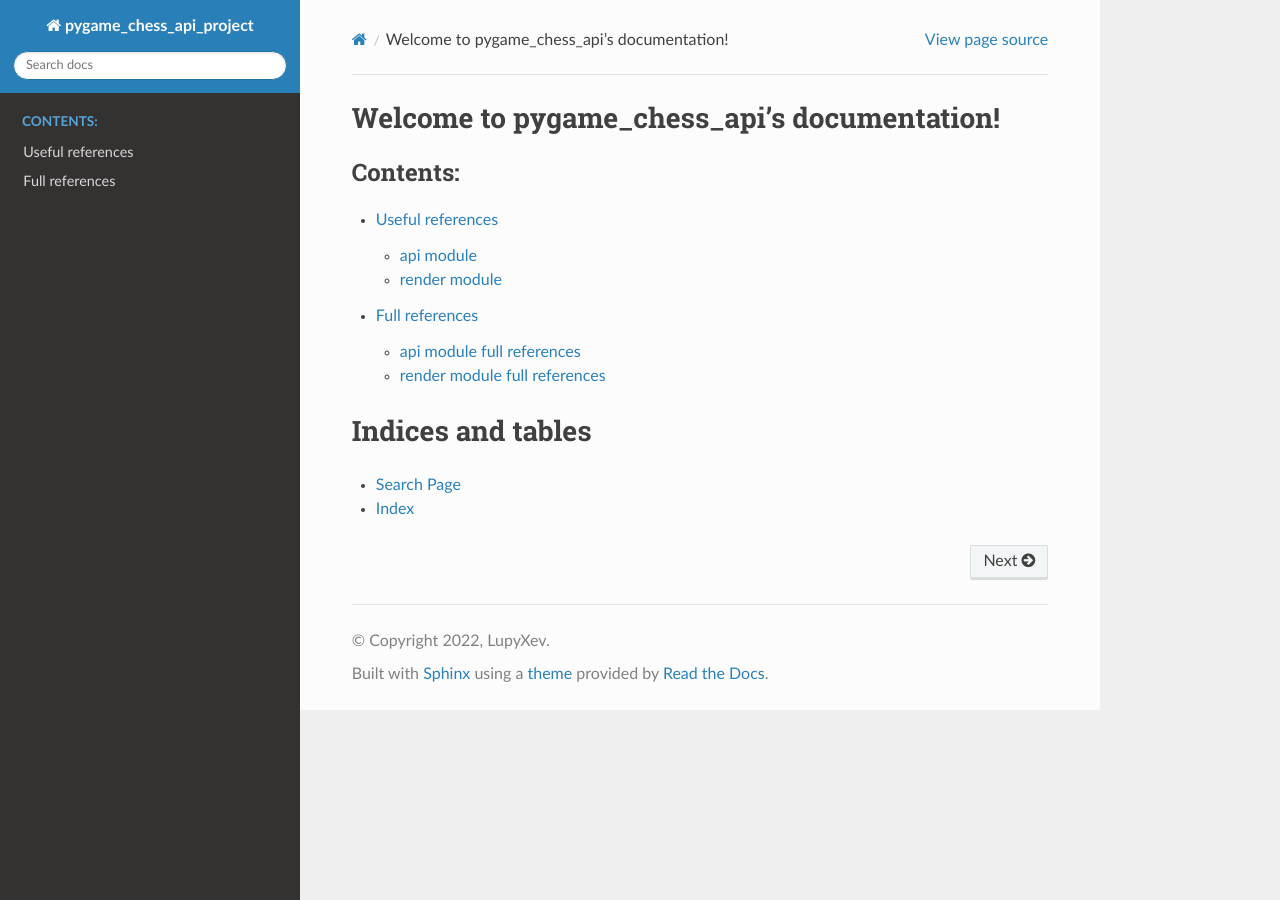
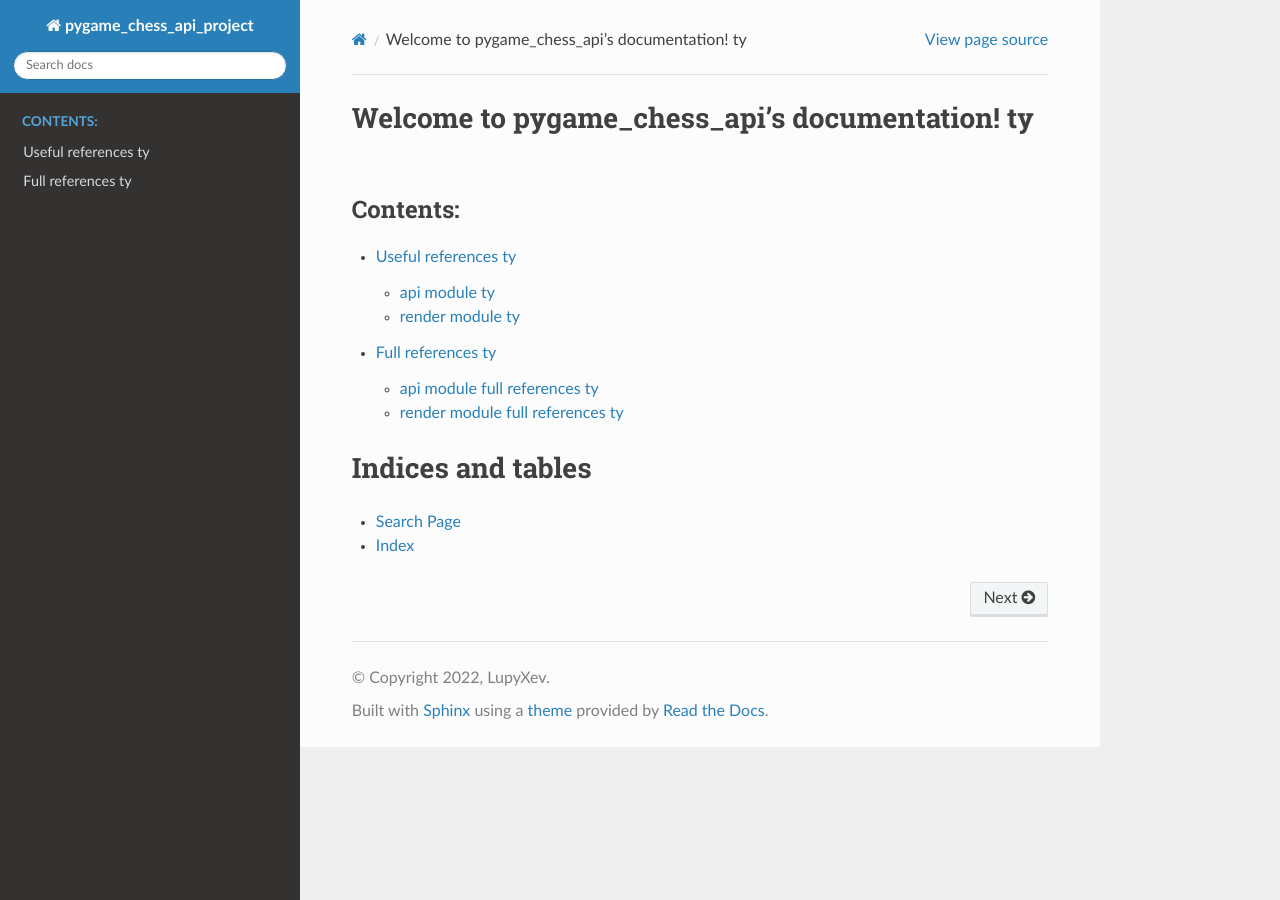
Before and after one commit to LupyXev/pygame_chess_api, a Sphinx documentation site: the page built from docs/index.rst, in a window 1280 px wide. Built offline with Sphinx 7.4.7 and the Read the Docs theme 2.0.0, drawn with Linux system fonts in a browser that asks for light colours.

Commit message:
trying to fix docs

```diff
--- a/docs/api.rst
+++ b/docs/api.rst
@@ -1,4 +1,4 @@
-api module
+api module ty
 ==========
 .. automodule:: api
    :members:
--- a/docs/index.rst
+++ b/docs/index.rst
@@ -3,7 +3,7 @@
    You can adapt this file completely to your liking, but it should at least
    contain the root `toctree` directive.
 
-Welcome to pygame_chess_api's documentation!
+Welcome to pygame_chess_api's documentation! ty
 ============================================
 
 .. toctree::
--- a/docs/modules.rst
+++ b/docs/modules.rst
@@ -1,8 +1,8 @@
-Useful references
+Useful references ty
 ====================
 
 .. toctree::
-   :maxdepth: 4
+   :maxdepth: 2
 
    api
    render
--- a/docs/references.rst
+++ b/docs/references.rst
@@ -1,9 +1,9 @@
 ==============================
-Full references
+Full references ty
 ==============================
 
 
-api module full references
+api module full references ty
 ==============================
 .. automodule:: api
     :members:
@@ -13,7 +13,7 @@
     :special-members:
     :exclude-members: __weakref__
 
-render module full references
+render module full references ty
 ====================================
 .. automodule:: render
     :members:
--- a/docs/render.rst
+++ b/docs/render.rst
@@ -1,4 +1,4 @@
-render module
+render module ty
 =============
 .. automodule:: render
    :members:
```
